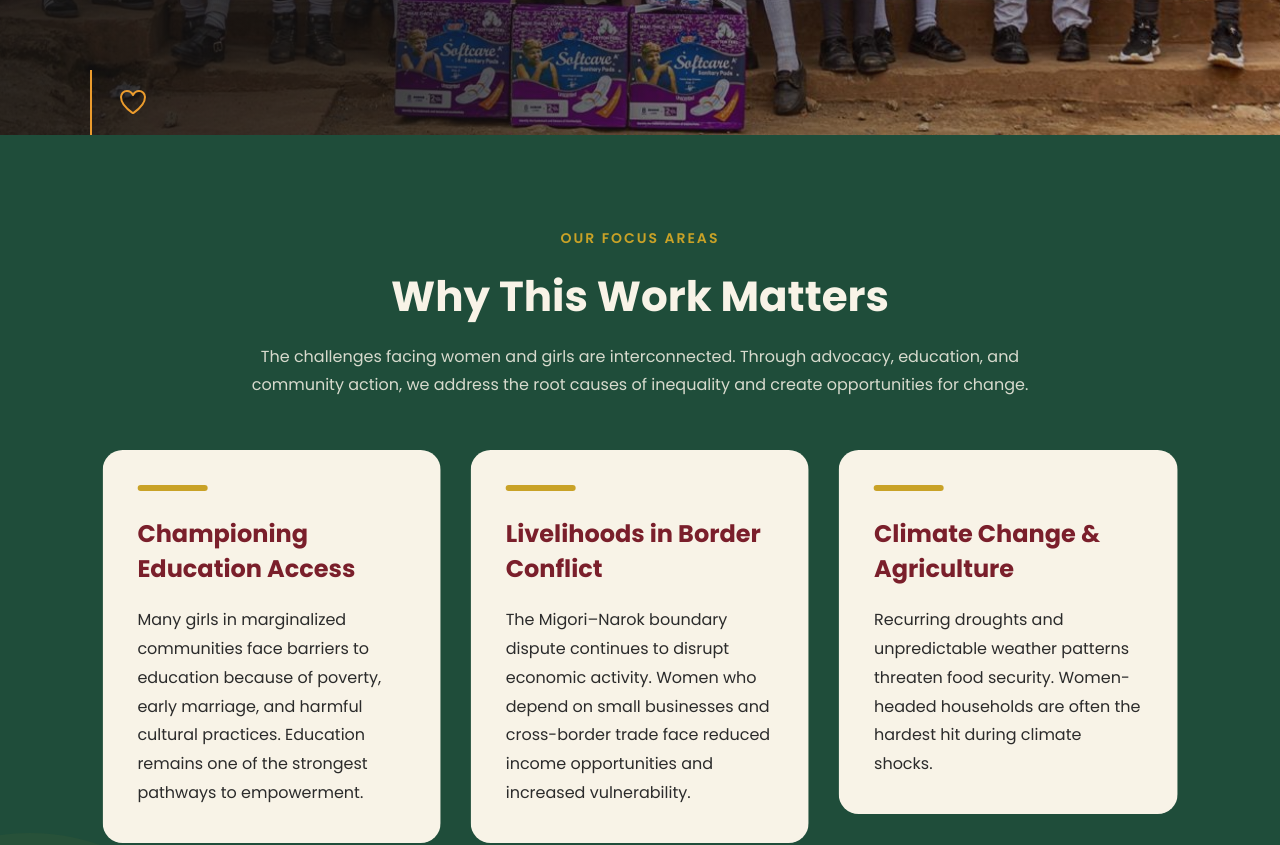
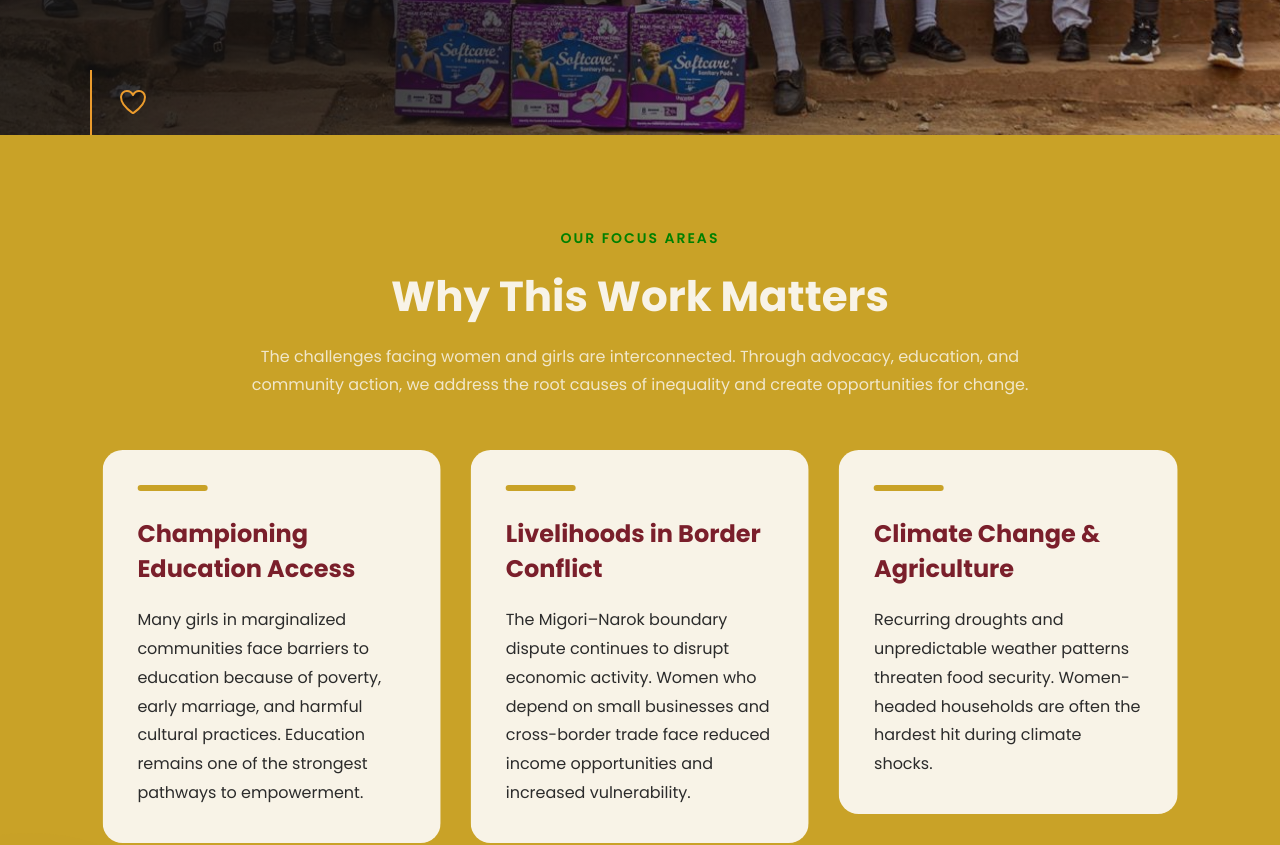
Before and after one commit to boyani-Otieno/gati-foundation, a React (Create React App) app: page / in a window 1280 px wide. Shown: the part 800-1645 px from the top of the page. Built offline with nearby package versions, Linux system fonts and the light colour scheme.

Commit message:
minor edits

```diff
--- a/src/components/contact/Contact.jsx
+++ b/src/components/contact/Contact.jsx
@@ -7,7 +7,7 @@ const Contact = () => {
   return (
     <>
       <section className='contact mb'>
-        <Back name='Contact Us' title='Get Helps & Friendly Support' cover={img} />
+        <Back name='Contact Us' title='Get Help & Friendly Support' cover={img} />
         <div className='container'>
           <form className='shadow'>
             <h4>Fillup The Form</h4> <br />
--- a/src/components/home/awards/awards.css
+++ b/src/components/home/awards/awards.css
@@ -1,5 +1,5 @@
 .impact1-section {
-  background: #1F4D3A;
+  background: #C9A227;
   padding: 90px 8%;
 }
 
@@ -10,7 +10,7 @@
 }
 
 .impact1-header span {
-  color: #C9A227;
+  color: green;
   letter-spacing: 2px;
   font-weight: 600;
   font-size: 14px;
```
